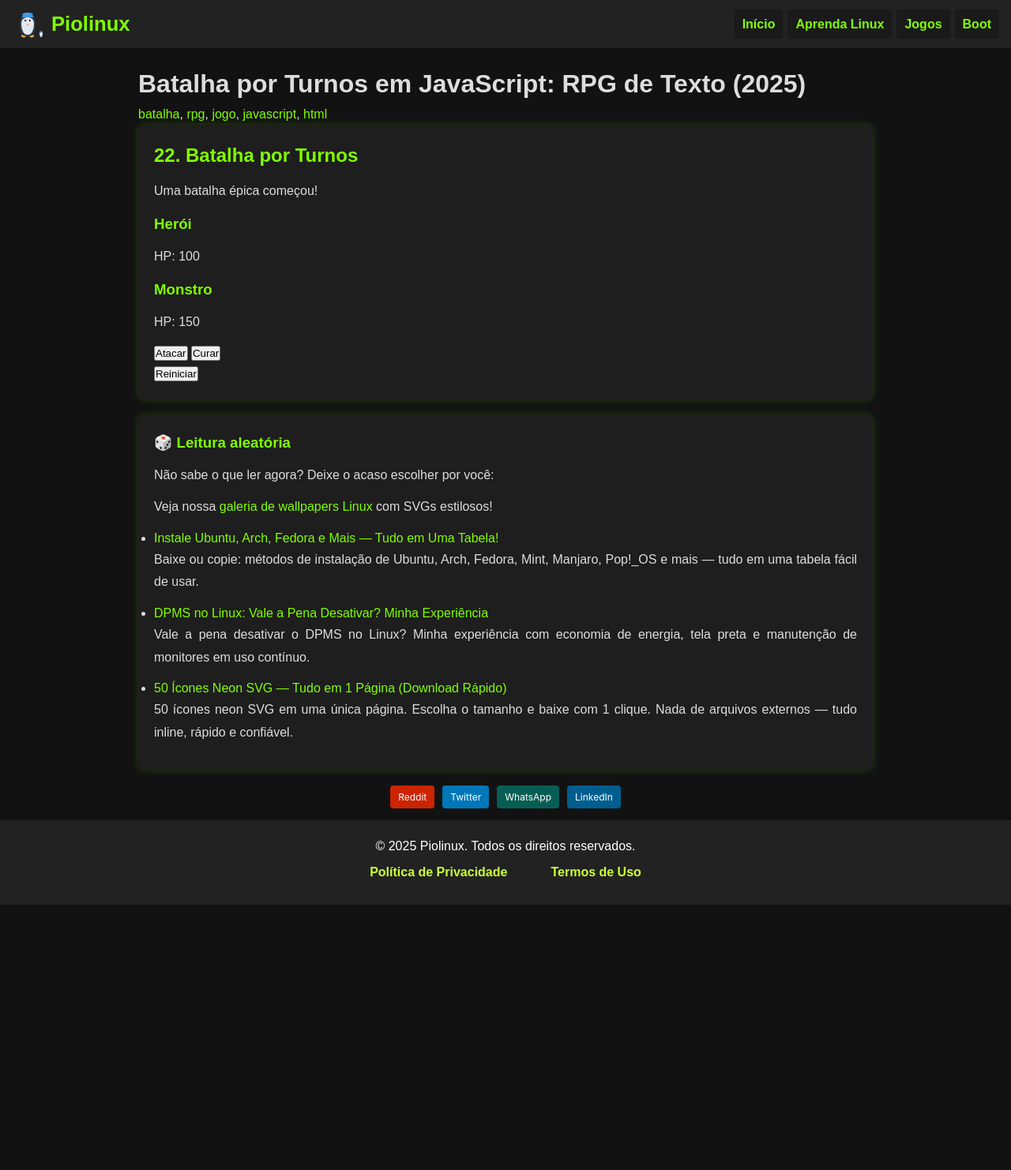
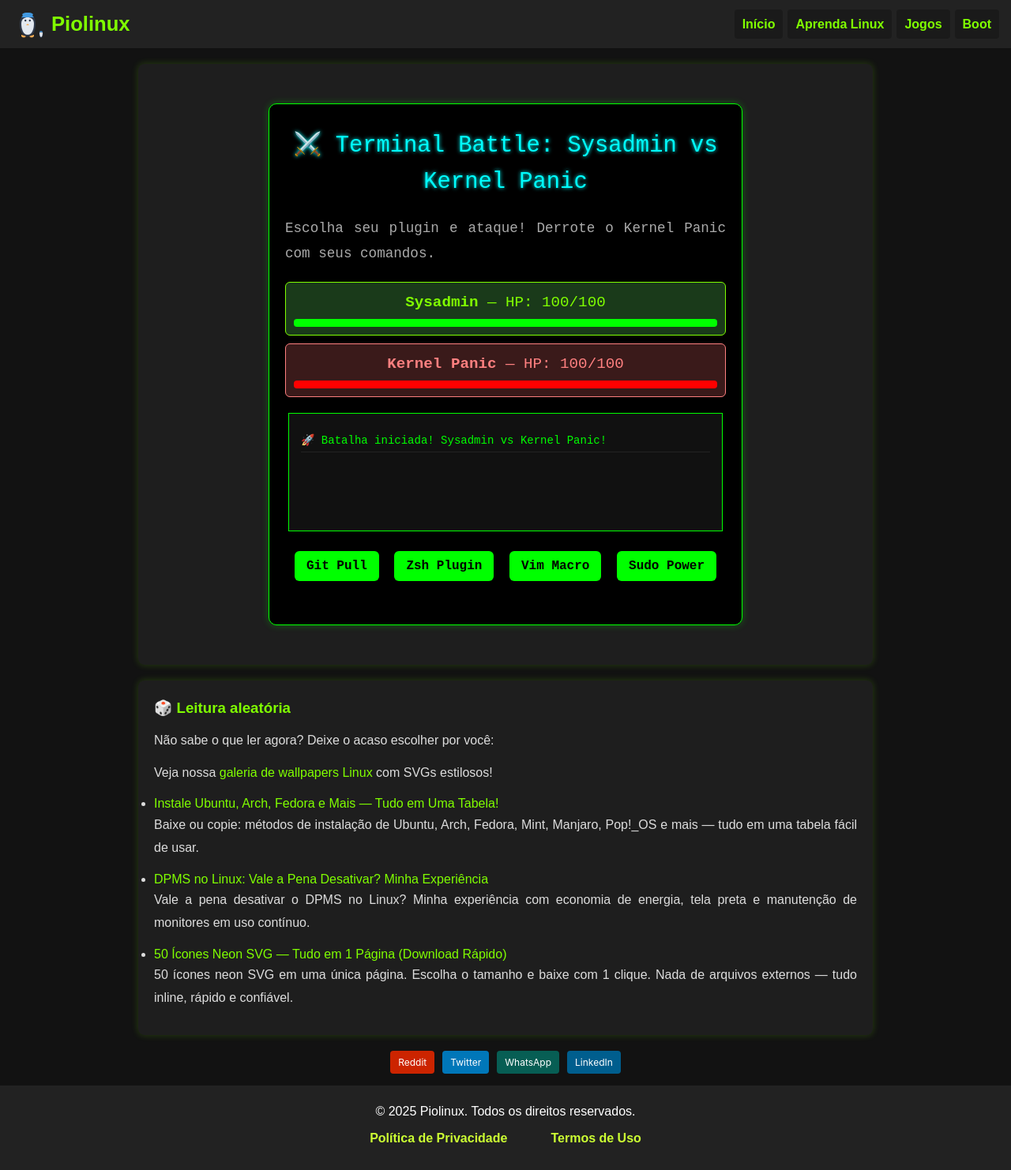
Before and after one commit to Piolinux/piolinux-site, a Jekyll site: the page built from _jogos/batalha-por-turnos-em-javascript-rpg-de-texto-2025.md, in a window 1280 px wide. Shown: the whole page at 79% size. Built offline with Jekyll 4.4.1, drawn with Linux system fonts in a browser that asks for light colours; our own code applies the rules of GitHub Pages for plain Markdown files; before the commit the page ends 1146 px from its top, so only the background shows below that; part of the change alters nothing that is shown.

Commit message:
Add files via upload

```diff
--- a/_jogos/batalha-por-turnos-em-javascript-rpg-de-texto-2025.md
+++ b/_jogos/batalha-por-turnos-em-javascript-rpg-de-texto-2025.md
@@ -1,8 +1,7 @@
 ---
 layout: default
 title: "Batalha por Turnos em JavaScript: RPG de Texto (2025)"
-description: "Controle seu herói em uma batalha por turnos contra um monstro. Jogo feito com HTML, CSS e JavaScript puro — sem frameworks."
-date: 2025-10-20
+description: "Comande seu Sysadmin em uma batalha por turnos contra o Kernel Panic! Jogo leve feito com HTML, CSS e JavaScript puro — sem frameworks, 100% offline.
 author: "PioLinux"
 categories: [jogos, javascript]
 tags: [batalha, rpg, jogo, javascript, html]
@@ -14,30 +13,218 @@ permalink: /jogo-batalha-por-turnos/
 
 
 
-<div class="game-container">
-    <h2>22. Batalha por Turnos</h2>
-    <p id="rpgBattleMessage">Uma batalha épica começou!</p>
-    <div id="rpgBattleStats">
-        <div>
-            <h3>Herói</h3>
-            <p>HP: <span id="heroHP">100</span></p>
-        </div>
-        <div>
-            <h3>Monstro</h3>
-            <p>HP: <span id="monsterHP">150</span></p>
-        </div>
+<style>
+  .battle-container {
+    font-family: 'Courier New', monospace;
+    background: #000;
+    color: #0f0;
+    text-align: center;
+    padding: 30px 20px;
+    border-radius: 10px;
+    max-width: 600px;
+    margin: 30px auto;
+    border: 1px solid #0f0;
+    box-shadow: 0 0 10px rgba(0, 255, 0, 0.3);
+  }
+  .battle-title {
+    color: #0ff;
+    font-size: 1.8em;
+    margin-bottom: 20px;
+    text-shadow: 0 0 5px #0ff;
+  }
+  .battle-info {
+    font-size: 1.1em;
+    margin-bottom: 20px;
+    color: #aaa;
+  }
+  .battle-log {
+    background: #111;
+    border: 1px solid #0f0;
+    padding: 15px;
+    height: 150px;
+    overflow-y: auto;
+    margin: 20px auto;
+    text-align: left;
+    font-size: 14px;
+    max-width: 550px;
+  }
+  .log-entry {
+    margin: 5px 0;
+    padding: 3px 0;
+    border-bottom: 1px solid #222;
+  }
+  .player-stats, .enemy-stats {
+    font-size: 1.2em;
+    margin: 10px 0;
+    padding: 10px;
+    border-radius: 6px;
+  }
+  .player-stats {
+    background: #1a3a1a;
+    color: #80ff00;
+    border: 1px solid #80ff00;
+  }
+  .enemy-stats {
+    background: #3a1a1a;
+    color: #ff8080;
+    border: 1px solid #ff8080;
+  }
+  .health-bar {
+    height: 10px;
+    background: #333;
+    border-radius: 4px;
+    margin-top: 5px;
+    overflow: hidden;
+  }
+  .health-fill {
+    height: 100%;
+    background: #0f0;
+    transition: width 0.3s ease;
+  }
+  .enemy-health-fill {
+    background: #f00;
+  }
+  .battle-btns {
+    margin: 20px 0;
+  }
+  .battle-btn {
+    background: #0f0;
+    color: #000;
+    border: none;
+    padding: 10px 15px;
+    margin: 5px;
+    font-size: 1em;
+    border-radius: 6px;
+    cursor: pointer;
+    font-family: 'Courier New', monospace;
+    font-weight: bold;
+  }
+  .battle-btn:hover {
+    background: #0ff;
+    color: #000;
+  }
+  .battle-btn:disabled {
+    background: #333;
+    color: #666;
+    cursor: not-allowed;
+  }
+</style>
+
+<div class="battle-container">
+  <div class="battle-title">⚔️ Terminal Battle: Sysadmin vs Kernel Panic</div>
+  <p class="battle-info">Escolha seu plugin e ataque! Derrote o Kernel Panic com seus comandos.</p>
+
+  <div class="player-stats">
+    <strong>Sysadmin</strong> — HP: <span id="player-hp">100</span>/100
+    <div class="health-bar">
+      <div id="player-health" class="health-fill" style="width: 100%;"></div>
     </div>
-    <div>
-        <button onclick="heroAttack()">Atacar</button>
-        <button onclick="heroHeal()">Curar</button>
+  </div>
+
+  <div class="enemy-stats">
+    <strong>Kernel Panic</strong> — HP: <span id="enemy-hp">100</span>/100
+    <div class="health-bar">
+      <div id="enemy-health" class="health-fill enemy-health-fill" style="width: 100%;"></div>
     </div>
-    <button onclick="resetRpgBattleGame()">Reiniciar</button>
+  </div>
+
+  <div class="battle-log" id="battle-log">
+    <div class="log-entry">🚀 Batalha iniciada! Sysadmin vs Kernel Panic!</div>
+  </div>
+
+  <div class="battle-btns">
+    <button class="battle-btn" onclick="attack('git')">Git Pull</button>
+    <button class="battle-btn" onclick="attack('zsh')">Zsh Plugin</button>
+    <button class="battle-btn" onclick="attack('vim')">Vim Macro</button>
+    <button class="battle-btn" onclick="attack('sudo')">Sudo Power</button>
+  </div>
+
+  <button class="battle-btn" id="restartBtn" style="display:none;">🔁 Nova Batalha</button>
 </div>
 
+<script>
+  let playerHP = 100;
+  let enemyHP = 100;
+  let gameActive = true;
 
+  function log(message, color = '#0f0') {
+    const logDiv = document.getElementById('battle-log');
+    const entry = document.createElement('div');
+    entry.className = 'log-entry';
+    entry.textContent = message;
+    entry.style.color = color;
+    logDiv.appendChild(entry);
+    logDiv.scrollTop = logDiv.scrollHeight;
+  }
 
-<script>!function(){let t,o;const e=document.getElementById("heroHP"),n=document.getElementById("monsterHP"),a=document.getElementById("rpgBattleMessage");function u(){t&&(e.textContent=t.hp,n.textContent=o.hp)}function r(){if(!t)return;const o=Math.floor(15*Math.random())+5;t.hp-=o,a.textContent+=` O monstro te atacou e causou ${o} de dano!`,t.hp<=0&&(a.textContent="Você foi derrotado. Fim de jogo!",t=null),u()}window.heroAttack=function(){if(!t)return;const e=Math.floor(20*Math.random())+10;o.hp-=e,a.textContent=`Você atacou e causou ${e} de dano!`,o.hp<=0?(a.textContent="Você derrotou o monstro!",t=null):setTimeout(r,1e3),u()},window.heroHeal=function(){if(!t)return;const o=Math.floor(15*Math.random())+5;t.hp+=o,a.textContent=`Você se curou e recuperou ${o} de HP!`,setTimeout(r,1e3),u()},window.resetRpgBattleGame=function(){t={hp:100},o={hp:150},a.textContent="Uma nova batalha começou!",u()}}();</script>
+  function updateHealth() {
+    document.getElementById('player-hp').textContent = playerHP;
+    document.getElementById('enemy-hp').textContent = enemyHP;
+    document.getElementById('player-health').style.width = `${playerHP}%`;
+    document.getElementById('enemy-health').style.width = `${enemyHP}%`;
 
+    if (playerHP <= 0) {
+      playerHP = 0;
+      gameActive = false;
+      log('💀 SYSADMIN DERROTADO! Kernel Panic venceu.', '#f00');
+      document.getElementById('restartBtn').style.display = 'inline-block';
+    } else if (enemyHP <= 0) {
+      enemyHP = 0;
+      gameActive = false;
+      log('🎉 VITÓRIA! Kernel Panic derrotado. Você é um 10x sysadmin!', '#0ff');
+      document.getElementById('restartBtn').style.display = 'inline-block';
+    }
+  }
 
+  function attack(skill) {
+    if (!gameActive) return;
 
+    let damage;
+    let message;
+
+    switch(skill) {
+      case 'git':
+        damage = Math.floor(Math.random() * 15) + 10;
+        message = `⚡ Sysadmin usou "git pull" — causou ${damage} de dano!`;
+        break;
+      case 'zsh':
+        damage = Math.floor(Math.random() * 20) + 5;
+        message = `⚡ Sysadmin ativou plugin Zsh — causou ${damage} de dano!`;
+        break;
+      case 'vim':
+        damage = Math.floor(Math.random() * 25) + 1;
+        message = `⚡ Sysadmin executou macro Vim — causou ${damage} de dano!`;
+        break;
+      case 'sudo':
+        damage = Math.floor(Math.random() * 30) + 1;
+        message = `⚡ Sysadmin usou "sudo" — causou ${damage} de dano!`;
+        break;
+    }
+
+    enemyHP -= damage;
+    log(message, '#0ff');
+    updateHealth();
+
+    if (gameActive) {
+      // Turno do inimigo
+      setTimeout(() => {
+        const enemyDamage = Math.floor(Math.random() * 15) + 5;
+        playerHP -= enemyDamage;
+        log(`☠️ Kernel Panic usou "Memory Leak" — causou ${enemyDamage} de dano!`, '#f00');
+        updateHealth();
+      }, 800);
+    }
+  }
+
+  function restartGame() {
+    playerHP = 100;
+    enemyHP = 100;
+    gameActive = true;
+    document.getElementById('battle-log').innerHTML = '<div class="log-entry">🚀 Batalha iniciada! Sysadmin vs Kernel Panic!</div>';
+    updateHealth();
+    document.getElementById('restartBtn').style.display = 'none';
+  }
+
+  document.getElementById('restartBtn').addEventListener('click', restartGame);
+</script>
 </section>
```
